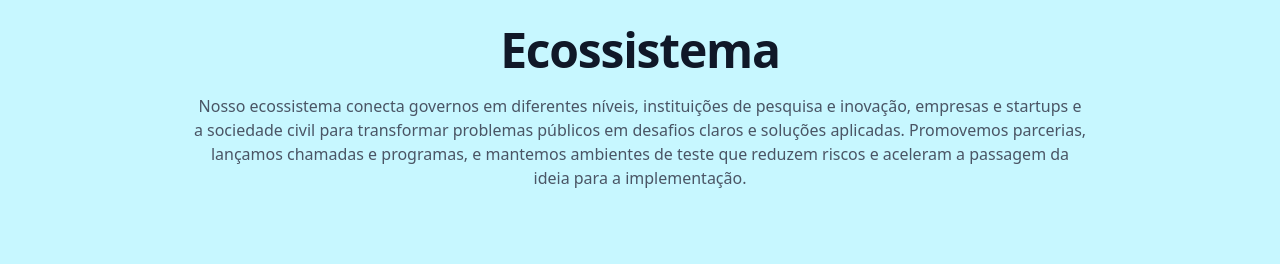
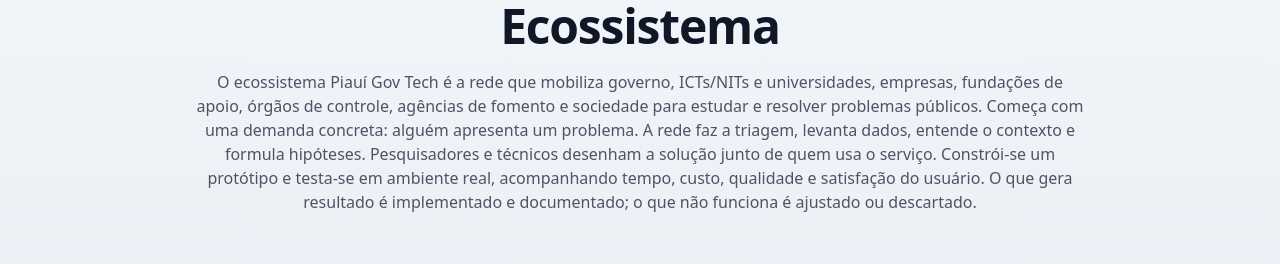
Before and after one commit to PiauiGovTech/piauigovtech, a React (Vite) app: page / in a window 1280 px wide. Shown: the part 1898-2162 px from the top of the page. Built offline with nearby package versions, Linux system fonts and the light colour scheme; no server answers; the database is empty.

Commit message:
intro para a tela de ecossistema

```diff
--- a/src/pages/Ecossistema.tsx
+++ b/src/pages/Ecossistema.tsx
@@ -2,15 +2,9 @@
 
 export default function Ecossistema() {
   return (
-    <section className="relative bg-brand-100 py-20 h-[calc(100vh)] flex flex-col">
-      {/* Gradiente: topo branco -> leve cinza no miolo -> base branca (borda inferior branca para unir com Para Quem) + brilho radial */}
-      <div
-        className="pointer-events-none absolute inset-0 -z-10"
-        style={{
-          backgroundImage:
-            "linear-gradient(to bottom, #ffffff 0%, rgba(238,241,246,0.20) 70%, rgba(238,241,246,0.16) 85%, #ffffff 100%), radial-gradient(60% 50% at 6% 10%, rgba(93,208,223,0.10), transparent), radial-gradient(55% 45% at 94% 16%, rgba(93,208,223,0.08), transparent), radial-gradient(120% 70% at 50% -20%, rgba(0,0,0,0.04), transparent)",
-        }}
-      />
+    <section className="relative h-[calc(100vh)] flex flex-col bg-[linear-gradient(180deg,_#f8fafc_0%,_#eff3f8_50%,_#e9edf3_100%),radial-gradient(80%_60%_at_20%_25%,_rgba(255,255,255,0.95)_0%,_rgba(248,250,252,0.9)_35%,_transparent_70%),radial-gradient(70%_55%_at_80%_20%,_rgba(255,255,255,0.9)_0%,_rgba(240,243,248,0.85)_40%,_transparent_70%)] py-20">
+      {/* Brilho radial sutil igual ao de Notícias */}
+      <div className="pointer-events-none absolute inset-0 -z-10 bg-[radial-gradient(120%_120%_at_50%_50%,_transparent_62%,_rgba(0,0,0,0.03)_100%)]" />
       <Container className="h-full flex flex-col">
         <div className="flex-1 flex items-center justify-center">
           <div className="mx-auto max-w-4xl text-center">
@@ -18,12 +12,17 @@
               Ecossistema
             </h1>
             <p className="mt-5 text-pretty text-gray-600">
-              Nosso ecossistema conecta governos em diferentes níveis,
-              instituições de pesquisa e inovação, empresas e startups e a
-              sociedade civil para transformar problemas públicos em desafios
-              claros e soluções aplicadas. Promovemos parcerias, lançamos
-              chamadas e programas, e mantemos ambientes de teste que reduzem
-              riscos e aceleram a passagem da ideia para a implementação.
+              O ecossistema Piauí Gov Tech é a rede que mobiliza governo,
+              ICTs/NITs e universidades, empresas, fundações de apoio, órgãos de
+              controle, agências de fomento e sociedade para estudar e resolver
+              problemas públicos. Começa com uma demanda concreta: alguém
+              apresenta um problema. A rede faz a triagem, levanta dados,
+              entende o contexto e formula hipóteses. Pesquisadores e técnicos
+              desenham a solução junto de quem usa o serviço. Constrói-se um
+              protótipo e testa-se em ambiente real, acompanhando tempo, custo,
+              qualidade e satisfação do usuário. O que gera resultado é
+              implementado e documentado; o que não funciona é ajustado ou
+              descartado.
             </p>
           </div>
         </div>
```
